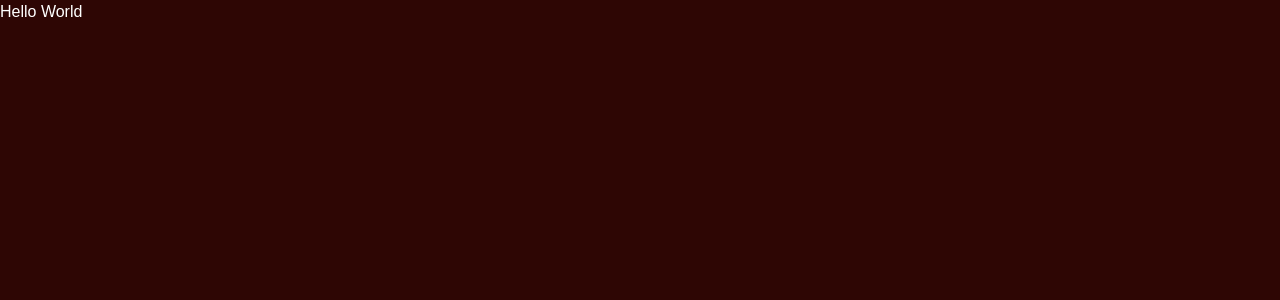
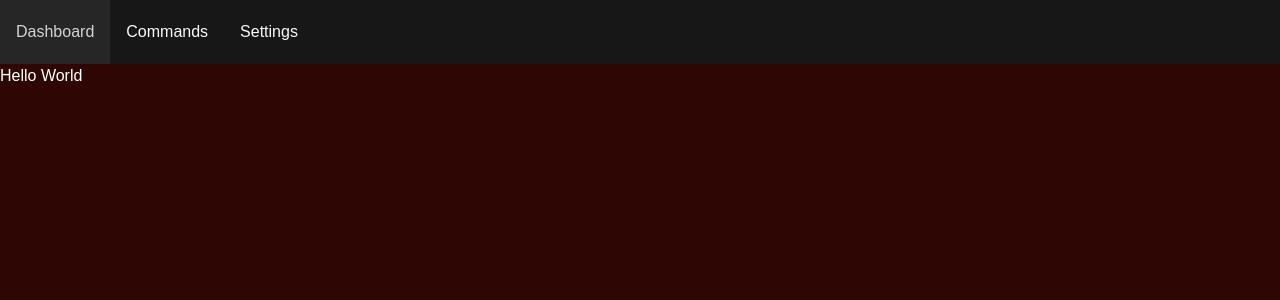
Before and after one commit to briansmiley/thirst-trap, a Next.js app: page / in a window 1280 px wide. Shown: the top 300 px of the page. Built offline with nearby package versions, Linux system fonts and the light colour scheme.

Commit message:
adds navbar

```diff
--- a/src/app/layout.tsx
+++ b/src/app/layout.tsx
@@ -3,6 +3,7 @@ import localFont from "next/font/local";
 import { Satisfy } from "next/font/google";
 import { ThemeProvider } from "next-themes";
 import "./globals.css";
+import Navbar from "@/components/Navbar";
 
 const satisfy = Satisfy({
   subsets: ["latin"],
@@ -44,6 +45,7 @@ export default function RootLayout({
         className={`${geistSans.variable} ${geistMono.variable} antialiased h-[100dvh]`}
       >
         <ThemeProvider attribute="class" defaultTheme="dark">
+          <Navbar />
           {children}
         </ThemeProvider>
       </body>
--- /dev/null
+++ b/src/components/Navbar.tsx
@@ -0,0 +1,36 @@
+import Link from "next/link";
+
+const Navbar = () => {
+  return (
+    <nav className="bg-neutral-900 text-neutral-50 h-16 flex items-center">
+      <ul className="flex h-full">
+        <li className="">
+          <Link
+            href="/dashboard"
+            className="hover:text-neutral-300 hover:bg-neutral-800 h-full flex justify-center items-center px-4"
+          >
+            Dashboard
+          </Link>
+        </li>
+        <li className="">
+          <Link
+            href="/commands"
+            className="hover:text-neutral-300 hover:bg-neutral-800 h-full flex justify-center items-center px-4"
+          >
+            Commands
+          </Link>
+        </li>
+        <li className="">
+          <Link
+            href="/settings"
+            className="hover:text-neutral-300 hover:bg-neutral-800 h-full flex justify-center items-center px-4"
+          >
+            Settings
+          </Link>
+        </li>
+      </ul>
+    </nav>
+  );
+};
+
+export default Navbar;
```
